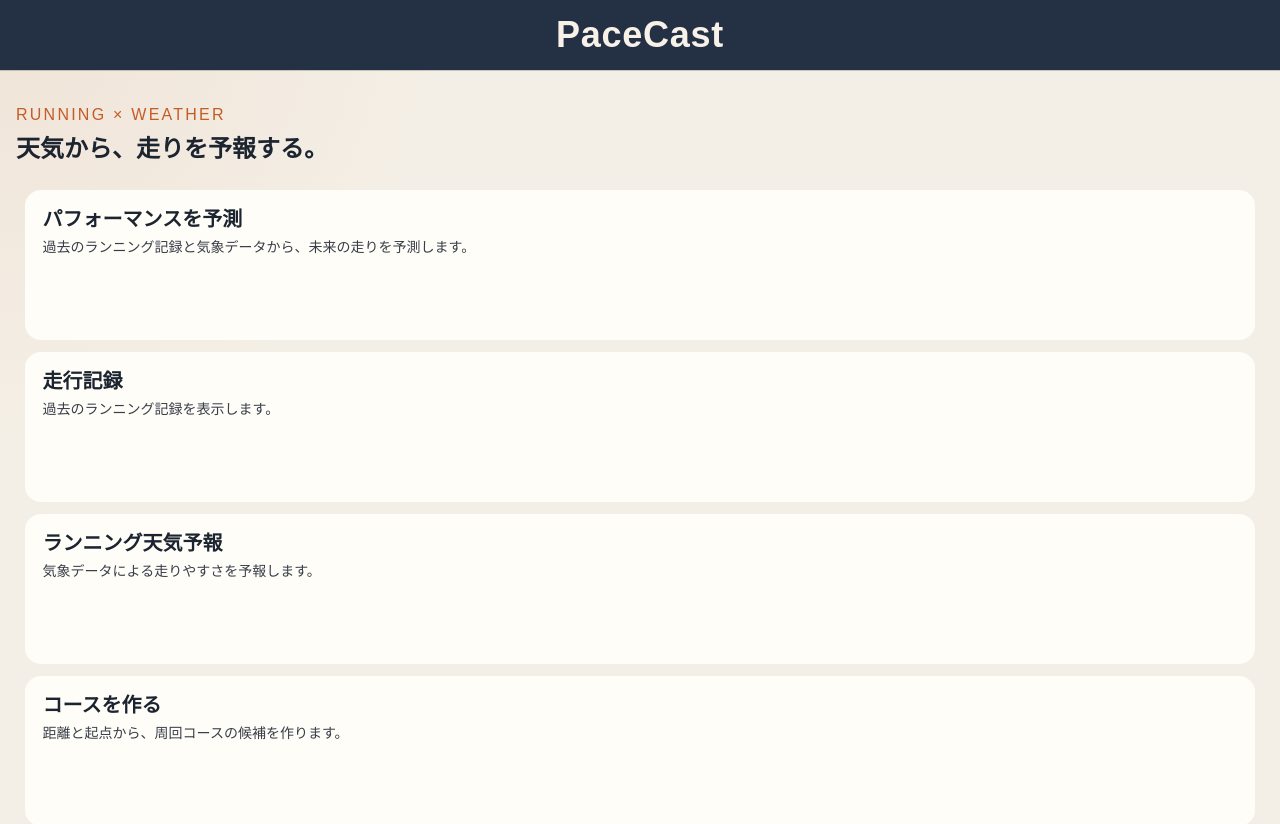
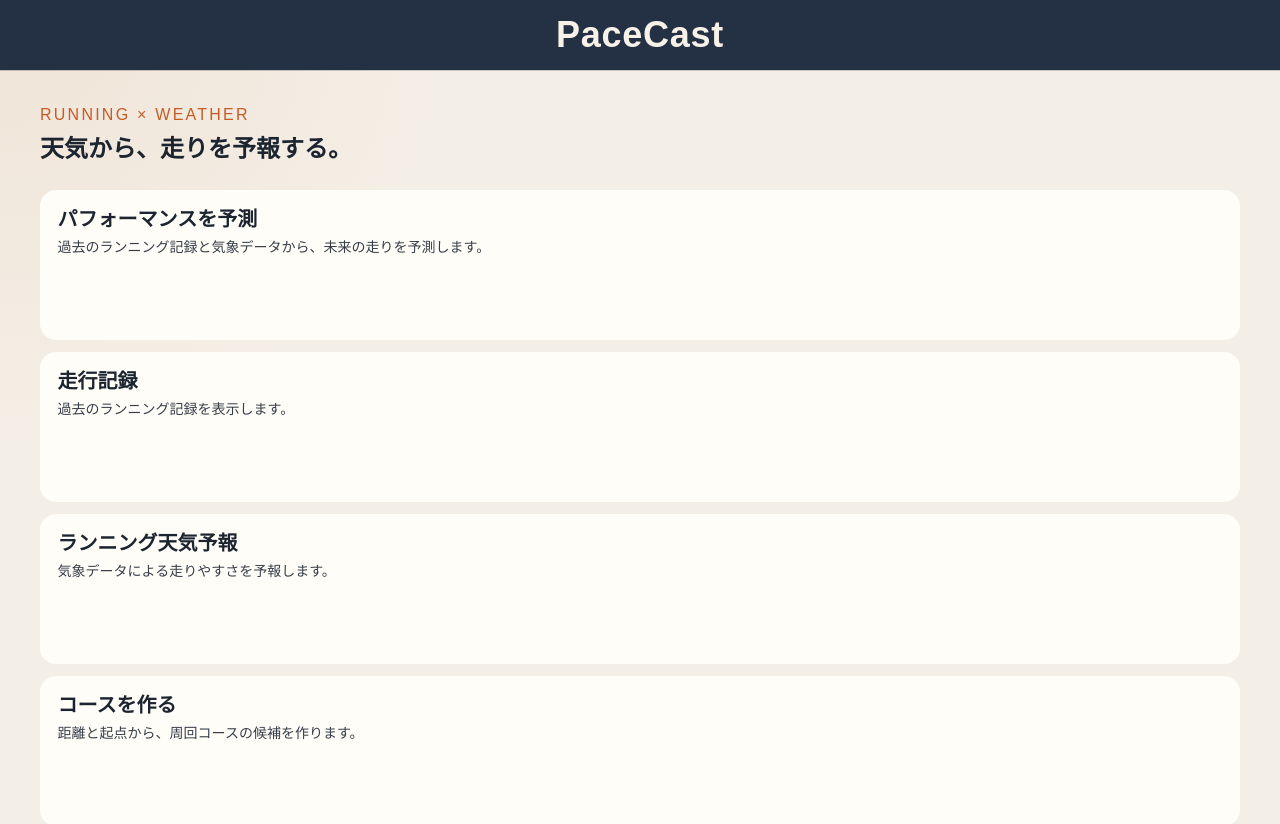
Before and after one commit to H-Inagawa/pacecast, a Next.js app in the folder web/: page / in a window 1280 px wide. Shown: the top 824 px of the page. Built offline with nearby package versions, Linux system fonts and the light colour scheme; no server answers.

Commit message:
https://github.com/H-Inagawa/pacecast/issues/20 下部操作バー・PC版配置の修正

```diff
--- a/web/app/globals.css
+++ b/web/app/globals.css
@@ -148,7 +148,9 @@ a { color: var(--link); }
   display: grid;
   grid-template-columns: 4.375rem 1fr 4.375rem;
   align-items: stretch;
+  width: 100%;
   height: 4.375rem;
+  margin: 0;
   padding: 0;
   background: var(--header-bg);
   box-shadow: 0 1px 0 rgba(0, 0, 0, 0.18);
@@ -404,9 +406,10 @@ button.drawer-logout:hover {
 }
 
 .page {
-  width: calc(100% - 2rem);
-  max-width: none;
-  margin: 2rem 1rem 4rem;
+  box-sizing: border-box;
+  width: min(1200px, calc(100% - 2rem));
+  max-width: 1200px;
+  margin: 2rem auto 4rem;
 }
 
 .hero h1, h1 {
@@ -472,21 +475,22 @@ button.drawer-logout:hover {
   z-index: 30;
   box-sizing: border-box;
   display: grid;
-  grid-template-columns: minmax(0, 3fr) 7.5rem;
+  width: auto;
+  grid-template-columns: minmax(max-content, 3fr) minmax(max-content, 1fr);
   align-items: center;
   gap: 0.38rem;
   height: calc(3.75rem + env(safe-area-inset-bottom, 0px));
-  padding: 0.3125rem 0.62rem calc(0.25rem + env(safe-area-inset-bottom, 0px));
+  padding: 0.3125rem max(0.62rem, calc((100% - 1200px) / 2)) calc(0.25rem + env(safe-area-inset-bottom, 0px));
   background: var(--page-bg);
   border-top: 1px solid var(--line);
 }
 
 .sticky-actions:has(.home-back:only-child) {
-  grid-template-columns: 1fr;
+  grid-template-columns: minmax(max-content, 1fr);
 }
 
 .sticky-actions-1-3-1 {
-  grid-template-columns: 7.5rem minmax(0, 1fr) 7.5rem;
+  grid-template-columns: minmax(max-content, 1fr) minmax(max-content, 3fr) minmax(max-content, 1fr);
 }
 
 .sticky-actions .button,
@@ -498,17 +502,22 @@ button.drawer-logout:hover {
   box-sizing: border-box;
   width: 100%;
   height: 3.125rem;
-  min-width: 0;
-  padding: 0 0.4rem;
+  min-width: max-content;
+  padding: 0 0.75rem;
   font-size: 1rem;
   font-weight: 500;
   text-align: center;
   white-space: nowrap;
 }
 
+.sticky-actions a.button.home-back,
+.sticky-actions .button.home-back,
+.sticky-actions .button.columns-settings {
+  font-size: 1rem;
+}
+
 a.button.home-back,
 .button.home-back {
-  font-size: 0.75rem;
   font-weight: 500;
   background: var(--btn-home-bg);
   color: var(--btn-home-ink);
@@ -525,7 +534,6 @@ a.button.home-back:hover,
   color: var(--btn-bar-sub-ink);
   white-space: nowrap;
   line-height: 1.2;
-  font-size: 0.75rem;
 }
 
 .button.columns-settings:hover {
@@ -559,15 +567,17 @@ body:has(.sticky-actions) .page {
   z-index: 31;
   box-sizing: border-box;
   display: grid;
-  grid-template-columns: 1fr 1fr;
+  width: auto;
+  grid-template-columns: minmax(max-content, 1fr) minmax(max-content, 1fr);
   gap: 0.38rem;
   height: 3.625rem;
-  padding: 0 0.62rem 0.5rem;
+  padding: 0 max(0.62rem, calc((100% - 1200px) / 2)) 0.5rem;
   background: var(--page-bg);
 }
 
 .forecast-dock .button {
   width: 100%;
+  min-width: max-content;
   height: 3.125rem;
   margin: 0;
   font-size: 1rem;
```
Also changed, not shown: 2 other files (tests, documents, lock files or other folders).
